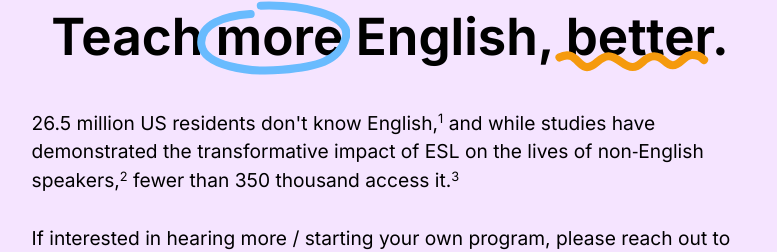
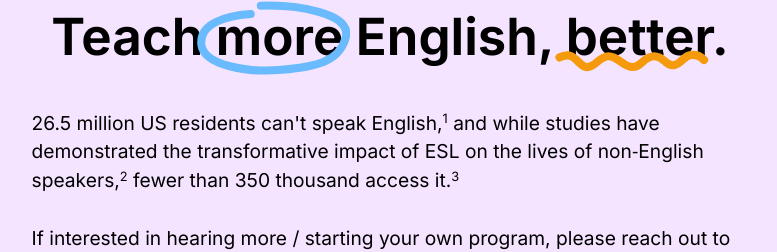
Before and after one commit to juliaying26/HeuLandingPage, a Next.js app in the folder frontend/: page / in a window 1280 px wide. Shown: the part 372-624 px from the top of the page, without its empty margins (250-1027 px from the left). Built offline with nearby package versions, Linux system fonts and the light colour scheme.

Commit message:
changed wording

```diff
--- a/frontend/components/body.tsx
+++ b/frontend/components/body.tsx
@@ -10,7 +10,7 @@ export default function Body() {
             <br></br>
             <Hook />
             <br></br>
-            <div>26.5 million US residents don&apos;t know English,<sup className={styles.footnote}>1</sup> and while studies have demonstrated the transformative impact of ESL on the lives of non‑English speakers,<sup className={styles.footnote}>2</sup> fewer than 350 thousand access it.<sup className={styles.footnote}>3</sup></div>
+            <div>26.5 million US residents can&apos;t speak English,<sup className={styles.footnote}>1</sup> and while studies have demonstrated the transformative impact of ESL on the lives of non‑English speakers,<sup className={styles.footnote}>2</sup> fewer than 350 thousand access it.<sup className={styles.footnote}>3</sup></div>
             <br></br>
             {/* <div>Our mission is to dramatically increase the <div className={styles.boldText}>supply</div> and <div className={styles.boldText}>effectiveness</div> of in‑person adult English instruction.</div> */}
             <div></div>
```
